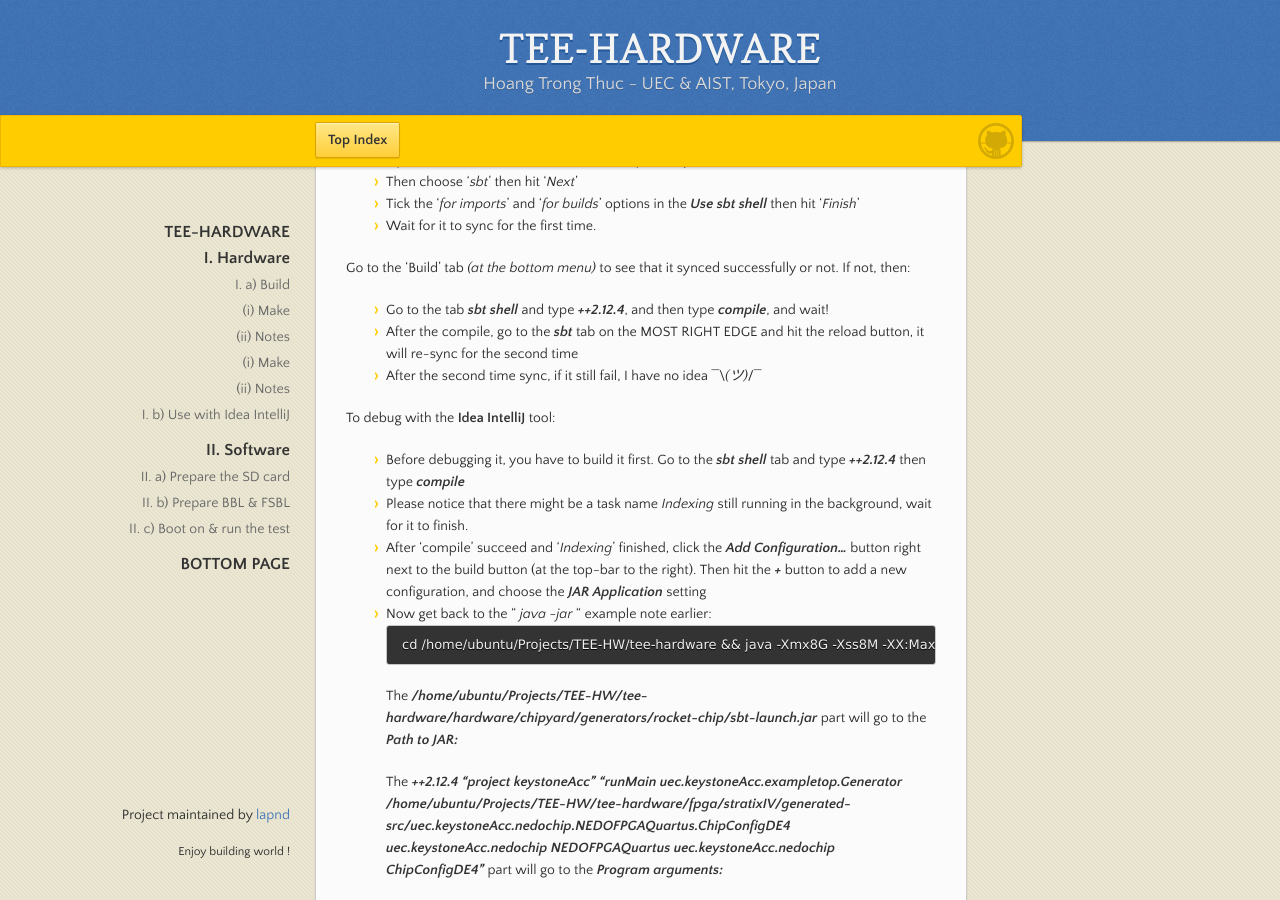
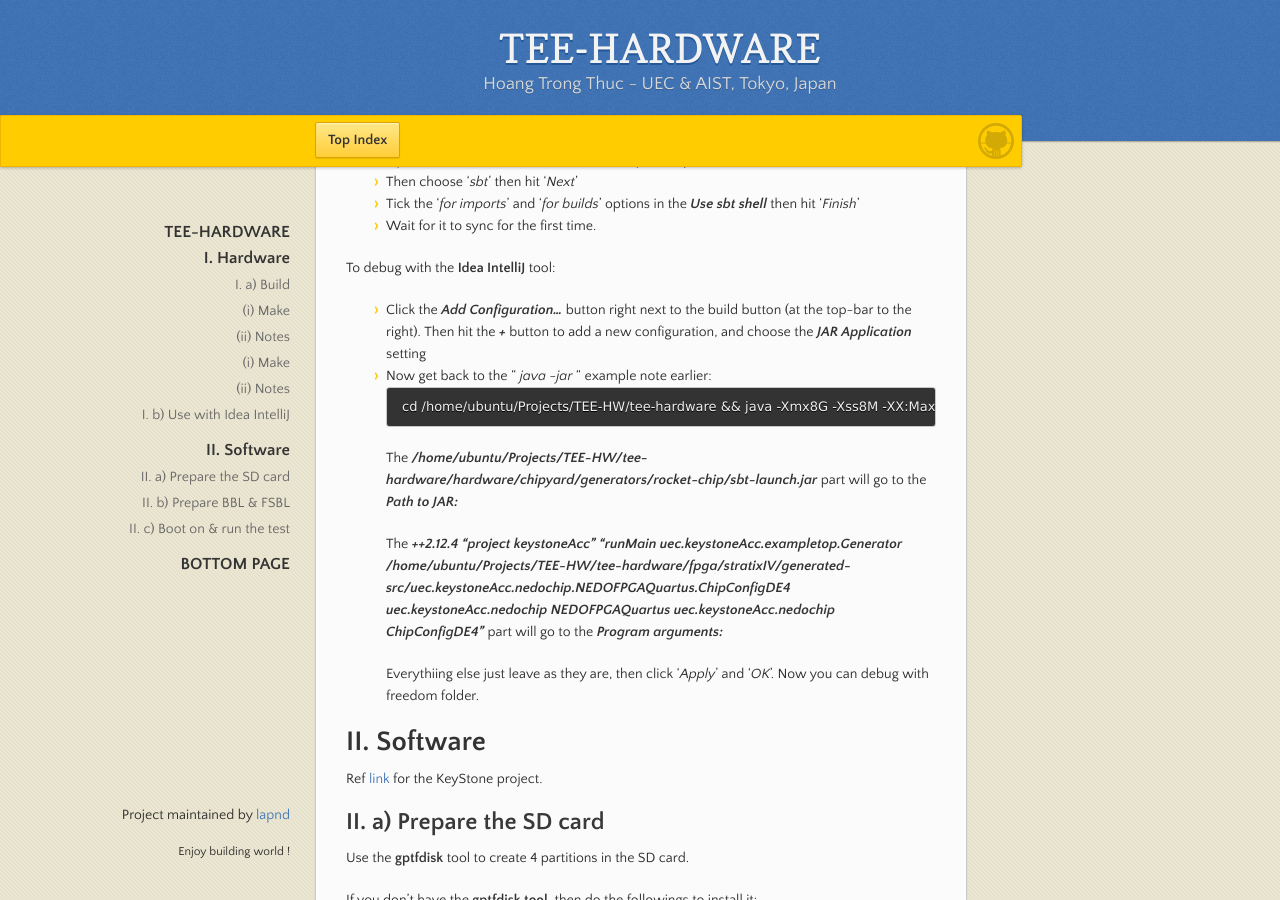
Before and after one commit to lapnd/httdes.github.io, a Jekyll site: the page built from tee-hw.md, in a window 1280 px wide and 900 px high, scrolled down 2013 px. Built offline with Jekyll 4.4.1, drawn with Linux system fonts in a browser that asks for light colours; our own code applies the rules of GitHub Pages for plain Markdown files.

Commit message:
Update tee-hw.md

````diff
--- a/tee-hw.md
+++ b/tee-hw.md
@@ -94,17 +94,9 @@ cd /home/ubuntu/Projects/TEE-HW/tee-hardware && java -Xmx8G -Xss8M -XX:MaxPermSi
  - Tick the '*for imports*' and '*for builds*' options in the ***Use sbt shell*** then hit '*Finish*'
  - Wait for it to sync for the first time.
 
- Go to the 'Build' tab *(at the bottom menu)* to see that it synced successfully or not. If not, then:
-
- - Go to the tab ***sbt shell*** and type ***++2.12.4***, and then type ***compile***, and wait!
- - After the compile, go to the ***sbt*** tab on the MOST RIGHT EDGE and hit the reload button, it will re-sync for the second time
- - After the second time sync, if it still fail, I have no idea ¯\\_(ツ)_/¯
-
 To debug with the **Idea IntelliJ** tool:
 
- - Before debugging it, you have to build it first. Go to the ***sbt shell*** tab and type ***++2.12.4*** then type ***compile***
- - Please notice that there might be a task name *Indexing* still running in the background, wait for it to finish.
- - After 'compile' succeed and '*Indexing*' finished, click the ***Add Configuration...*** button right next to the build button (at the top-bar to the right). Then hit the ***+*** button to add a new configuration, and choose the ***JAR Application*** setting
+ - Click the ***Add Configuration...*** button right next to the build button (at the top-bar to the right). Then hit the ***+*** button to add a new configuration, and choose the ***JAR Application*** setting
  - Now get back to the " *java -jar* " example note earlier:
 ```
 cd /home/ubuntu/Projects/TEE-HW/tee-hardware && java -Xmx8G -Xss8M -XX:MaxPermSize=256M -jar /home/ubuntu/Projects/TEE-HW/tee-hardware/hardware/chipyard/generators/rocket-chip/sbt-launch.jar ++2.12.4 "project keystoneAcc" "runMain uec.keystoneAcc.exampletop.Generator /home/ubuntu/Projects/TEE-HW/tee-hardware/fpga/stratixIV/generated-src/uec.keystoneAcc.nedochip.NEDOFPGAQuartus.ChipConfigDE4 uec.keystoneAcc.nedochip NEDOFPGAQuartus uec.keystoneAcc.nedochip ChipConfigDE4"
````
